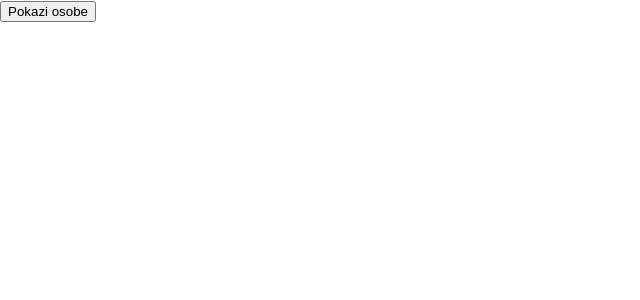
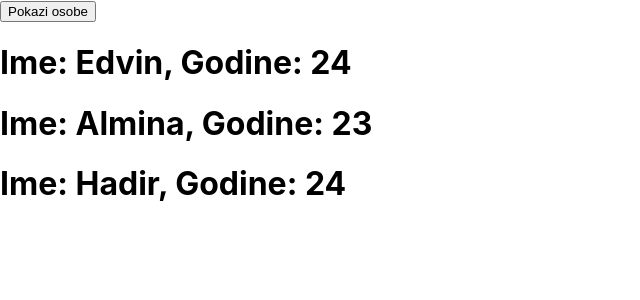
Before and after one commit to ArtificialBee/React_app_learning, a React (Create React App) app: page / in a window 1280 px wide. Both pictures are taken after a click on the button "Pokazi osobe". Shown: the top 300 px of the page, without its empty margins (0-640 px from the left). Built offline with nearby package versions, Linux system fonts and the light colour scheme.

Commit message:
Toggle persons

```diff
--- a/src/App.js
+++ b/src/App.js
@@ -9,27 +9,33 @@ const App = () => {
       {ime: "Edvin", godine:"24"},
       {ime: "Almina", godine: "23"},
       {ime: "Hadir", godine:"24"}
-    ]
+    ],
+    vidljivost: false
   });
 
-  const [showPersons,showPersonsHandler]=useState({
-    visibility: "hidden"
+const pokaziOsobe=()=>{
+  const v=persons.vidljivost;
+  personsHandler({
+    osobe: [
+      {ime: "Edvin", godine:"24"},
+      {ime: "Almina", godine: "23"},
+      {ime: "Hadir", godine:"24"}
+    ],
+    vidljivost: !v
   });
-
-  const pokaziOsobe=()=>{
-    showPersonsHandler({visibility: "visible"});
-  }
+}
 
 
   return (
     <div>
-      <button Toggle={pokaziOsobe}>Pokazi osobe</button>
-      <div style={showPersons}>
+      <button onClick={pokaziOsobe}>Pokazi osobe</button>
+      {persons.vidljivost?
+      <div>
         <Persons ime={persons.osobe[0].ime} godine={persons.osobe[0].godine}/>
         <Persons ime={persons.osobe[1].ime} godine={persons.osobe[1].godine}/>
         <Persons ime={persons.osobe[2].ime} godine={persons.osobe[2].godine}/>
-      </div>
-
+      </div>:null
+      }
     </div>
   );
 }
```
